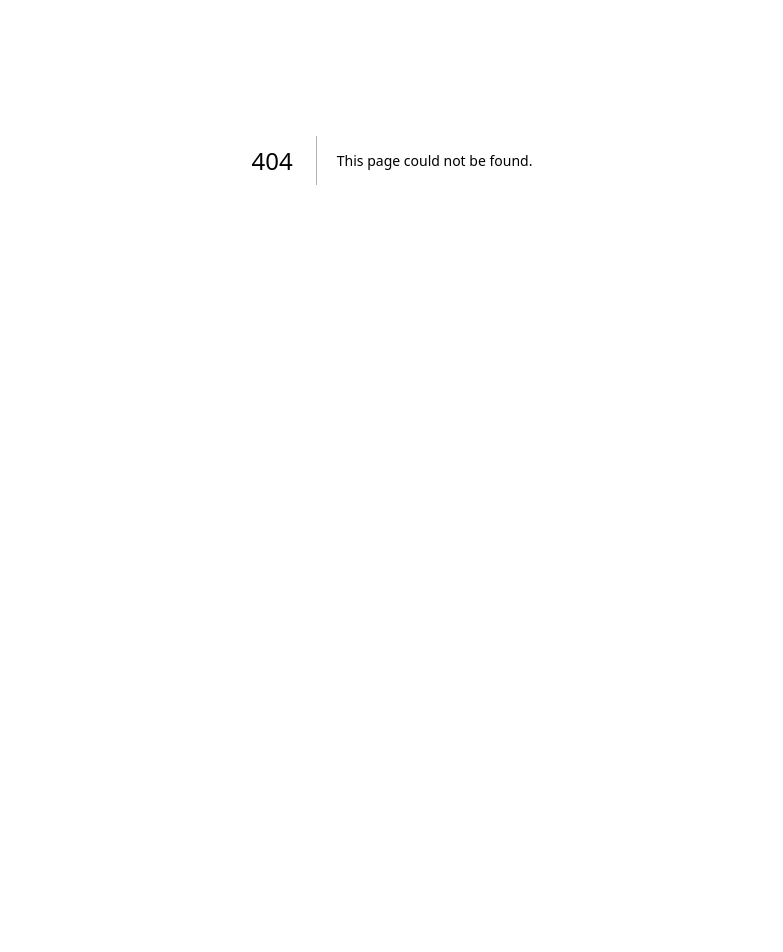
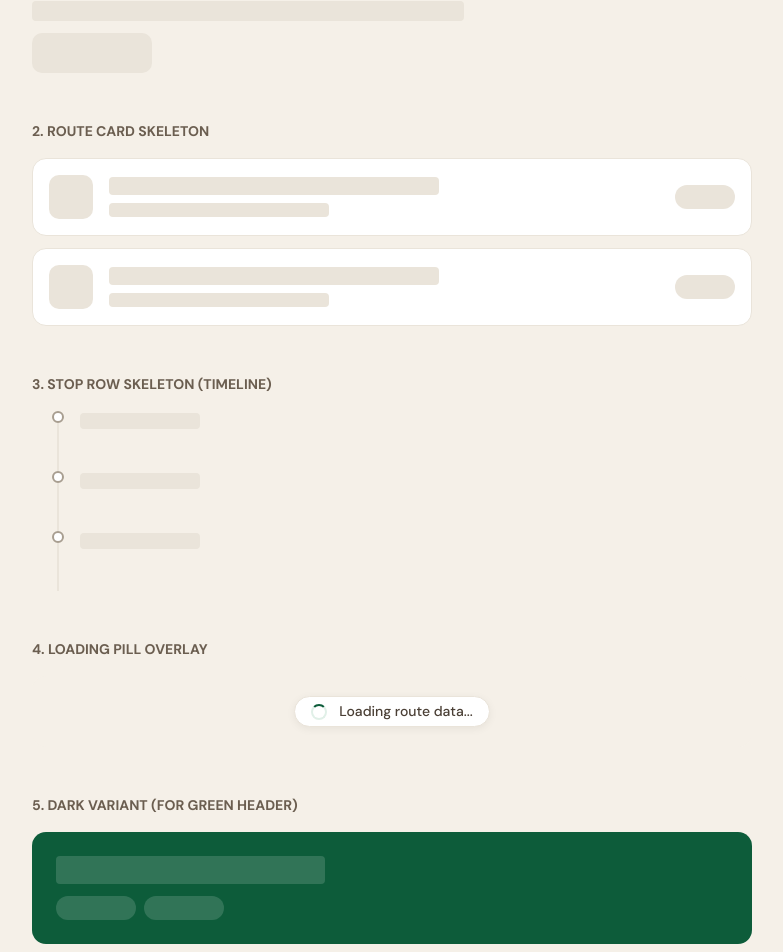
Before and after one commit to DantheCE/EkoFare, a Next.js app in the folder apps/web/: page /dev in a window 1280 px wide. Before the commit this address had no page. Shown: the part 240-1192 px from the top of the page, without its empty margins (248-1031 px from the left). Before the commit the page ends 800 px from the top, so only its background shows below. Built offline with nearby package versions, Linux system fonts and the light colour scheme.

Commit message:
feat: implement shimmer skeleton primitives and add a dev component lab page

```diff
--- /dev/null
+++ b/apps/web/src/app/dev/page.tsx
@@ -0,0 +1,86 @@
+import React from 'react';
+import {
+  Skeleton,
+  RouteCardSkeleton,
+  StopRowSkeleton,
+  LoadingPill
+} from '../components/Skeleton';
+
+export default function DevPage() {
+  return (
+    <div style={{
+      padding: '40px',
+      maxWidth: '800px',
+      margin: '0 auto',
+      fontFamily: 'DM Sans, sans-serif'
+    }}>
+      <h1 style={{ fontFamily: 'Syne', fontWeight: 800, fontSize: '32px', marginBottom: '32px' }}>
+        EkoFare Component Lab — TICKET-002
+      </h1>
+
+      {/* 1. Base Skeleton */}
+      <section style={{ marginBottom: '48px' }}>
+        <h2 style={{ fontSize: '14px', fontWeight: 700, color: 'var(--grey-500)', textTransform: 'uppercase', marginBottom: '16px' }}>
+          1. Base Skeleton Blocks
+        </h2>
+        <div style={{ display: 'flex', flexDirection: 'column', gap: '12px' }}>
+          <Skeleton width="100%" height={24} />
+          <Skeleton width="60%" height={20} />
+          <Skeleton width="120px" height={40} borderRadius="10px" />
+        </div>
+      </section>
+
+      {/* 2. Route Card Skeleton */}
+      <section style={{ marginBottom: '48px' }}>
+        <h2 style={{ fontSize: '14px', fontWeight: 700, color: 'var(--grey-500)', textTransform: 'uppercase', marginBottom: '16px' }}>
+          2. Route Card Skeleton
+        </h2>
+        <RouteCardSkeleton />
+        <RouteCardSkeleton />
+      </section>
+
+      {/* 3. Stop Row Skeleton */}
+      <section style={{ marginBottom: '48px' }}>
+        <h2 style={{ fontSize: '14px', fontWeight: 700, color: 'var(--grey-500)', textTransform: 'uppercase', marginBottom: '16px' }}>
+          3. Stop Row Skeleton (Timeline)
+        </h2>
+        <div style={{ paddingLeft: '20px' }}>
+          <StopRowSkeleton />
+          <StopRowSkeleton />
+          <StopRowSkeleton />
+        </div>
+      </section>
+
+      {/* 4. Loading Pill */}
+      <section style={{ marginBottom: '48px' }}>
+        <h2 style={{ fontSize: '14px', fontWeight: 700, color: 'var(--grey-500)', textTransform: 'uppercase', marginBottom: '16px' }}>
+          4. Loading Pill Overlay
+        </h2>
+        <div style={{ padding: '20px', background: 'var(--cream)', borderRadius: '14px', textAlign: 'center' }}>
+          <LoadingPill />
+        </div>
+      </section>
+
+      {/* 5. Dark Variant Test */}
+      <section style={{ marginBottom: '48px' }}>
+        <h2 style={{ fontSize: '14px', fontWeight: 700, color: 'var(--grey-500)', textTransform: 'uppercase', marginBottom: '16px' }}>
+          5. Dark Variant (For Green Header)
+        </h2>
+        <div style={{
+          padding: '24px',
+          background: 'var(--green-800)',
+          borderRadius: '14px',
+          display: 'flex',
+          flexDirection: 'column',
+          gap: '12px'
+        }}>
+          <Skeleton variant="dark" width="40%" height={28} />
+          <div style={{ display: 'flex', gap: '8px' }}>
+            <Skeleton variant="dark" width={80} height={24} borderRadius="20px" />
+            <Skeleton variant="dark" width={80} height={24} borderRadius="20px" />
+          </div>
+        </div>
+      </section>
+    </div>
+  );
+}
```
Also changed, not shown: 1 other file (tests, documents, lock files or other folders).
